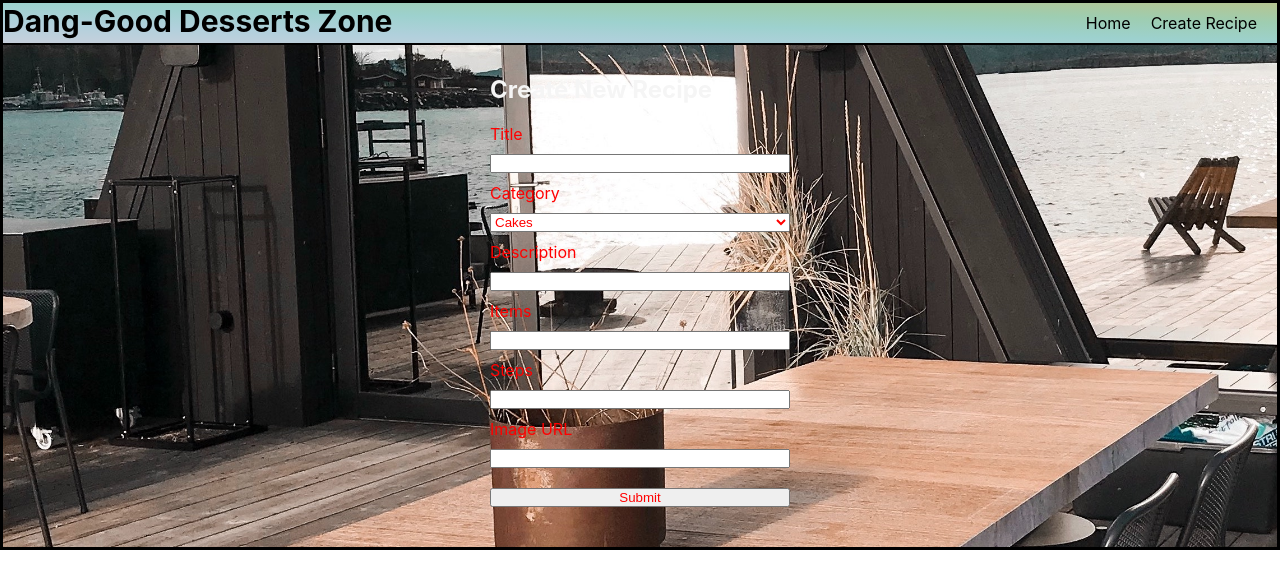
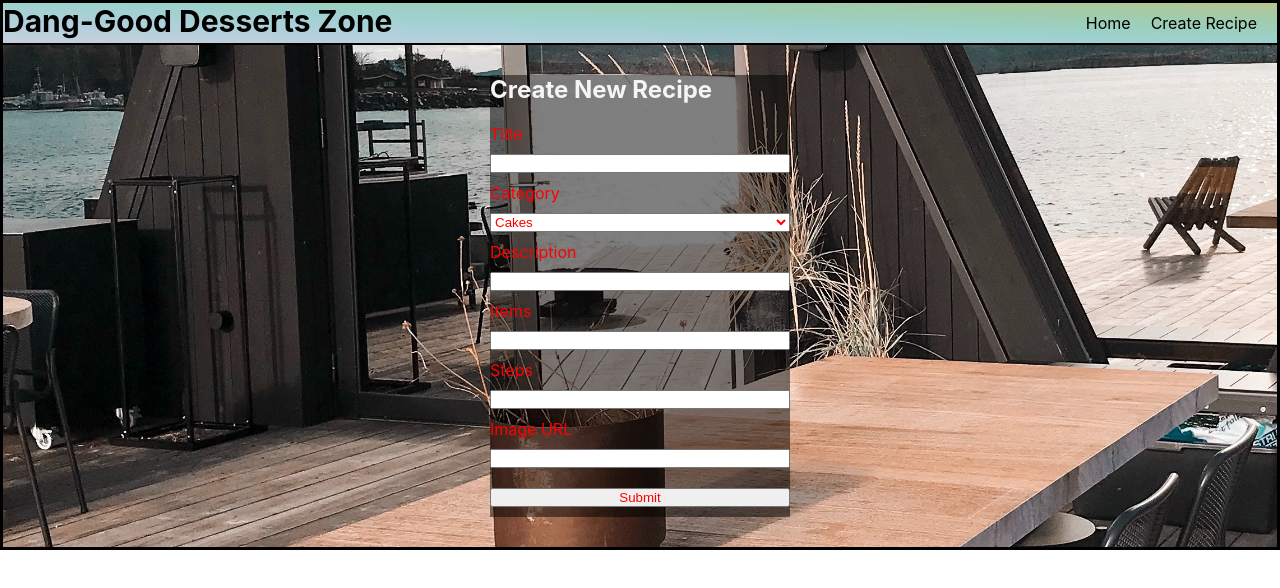
Before and after one commit to esin87/-ga-seir-project3-frontend, a React (Create React App) app: page /create in a window 1280 px wide. Shown: the top 588 px of the page. Built offline with nearby package versions, Linux system fonts and the light colour scheme; the HTML template or start-up script is replaced by a standard one.

Commit message:
shadow box on create

```diff
--- a/src/components/New.css
+++ b/src/components/New.css
@@ -4,6 +4,7 @@ form {
 	width: 300px;
 	margin: 30px auto;
 	color: red;
+	background: rgba(0, 0, 0, .5);
 }
 
 input,
```
